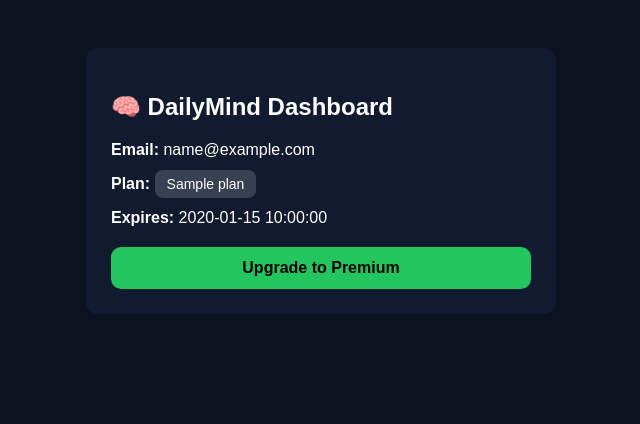
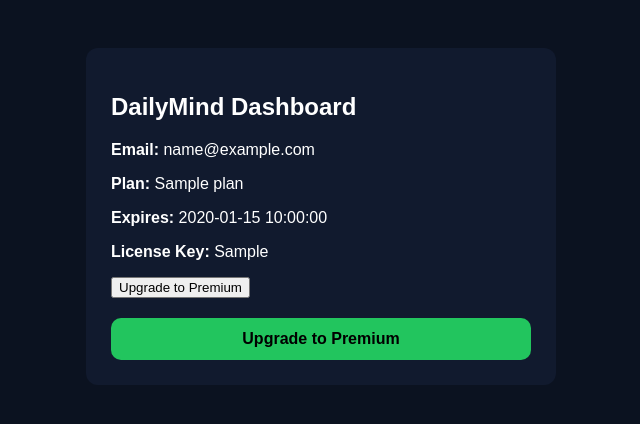
Before and after one commit to clarity-web-growth/dailymind_web, a Python web app: template Dailymind_web/templates/dashboard.html in a window 1280 px wide. Shown: the top 424 px of the page, without its empty margins (319-959 px from the left). Run offline with Jinja, Linux system fonts and the light colour scheme; the template is opened without the code that fills it: most values are stand-ins (such as "Sample title", 1, 10 or a date in 2020).

Commit message:
rm dailymind.db git commit -am "Add subscription expiry + dashboard" git push

```diff
--- a/Dailymind_web/templates/dashboard.html
+++ b/Dailymind_web/templates/dashboard.html
@@ -44,19 +44,22 @@
 
 <body>
     <div class="card">
-        <h2>🧠 DailyMind Dashboard</h2>
+       <h2>DailyMind Dashboard</h2>
 
-        <p><strong>Email:</strong> {{ email }}</p>
-        <p>
-            <strong>Plan:</strong>
-            <span class="badge {{ 'premium' if plan == 'Premium' else 'free' }}">
-                {{ plan }}
-            </span>
-        </p>
+         <p><strong>Email:</strong> {{ email }}</p>
+         <p><strong>Plan:</strong> {{ plan|capitalize }}</p>
+         <p><strong>Expires:</strong> {{ expires }}</p>
 
-        {% if expires %}
-            <p><strong>Expires:</strong> {{ expires }}</p>
-        {% endif %}
+      {% if license_key %}
+      <p><strong>License Key:</strong> {{ license_key }}</p>
+      {% endif %}
+
+{% if plan != "premium" %}
+<a href="/upgrade">
+    <button>Upgrade to Premium</button>
+</a>
+{% endif %}
+
 
         {% if plan != "Premium" %}
             <a href="/upgrade" class="btn">Upgrade to Premium</a>
```
